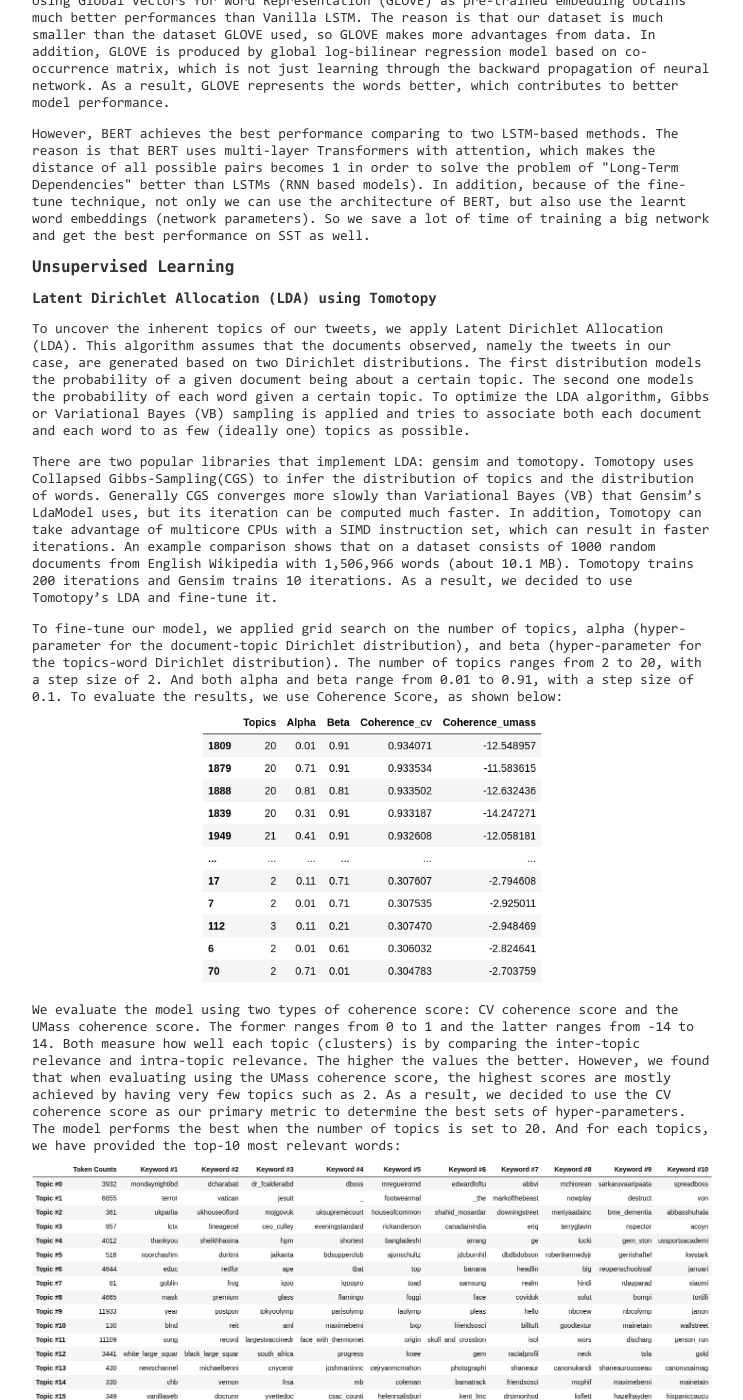
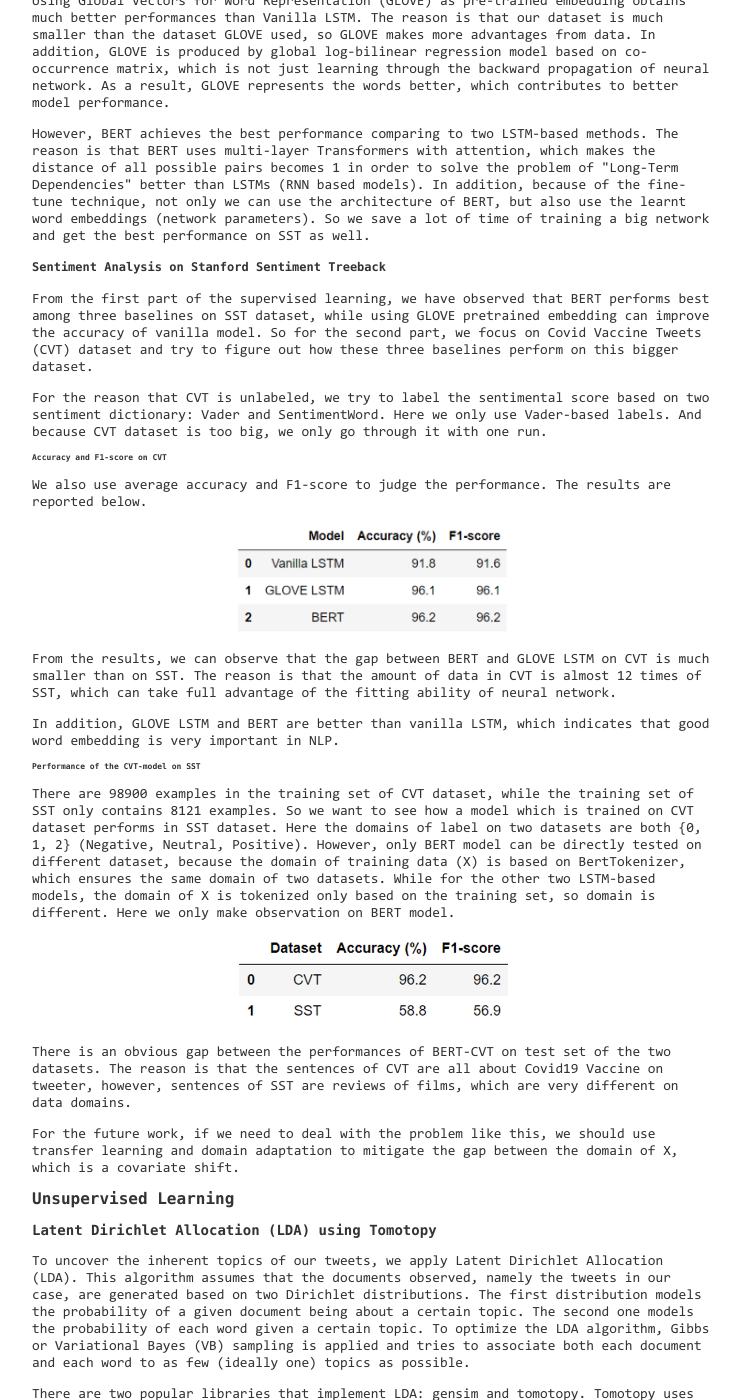
Before and after one commit to zhiyichenGT/zhiyichen.github.io, a Jekyll site: the page built from pages/results.html, in a window 1280 px wide and 1400 px high, scrolled down 3567 px. Shown: the whole window, without its empty margins (268-1011 px from the left). Built offline with Jekyll 4.4.1, drawn with Linux system fonts in a browser that asks for light colours.

Commit message:
supervised learning zhiyi

```diff
--- a/pages/results.html
+++ b/pages/results.html
@@ -128,6 +128,55 @@ title: Results
     However, BERT achieves the best performance comparing to two LSTM-based methods. The reason is that BERT uses multi-layer Transformers with attention, which makes the distance of all possible pairs becomes 1 in order to solve the problem of "Long-Term Dependencies" better than LSTMs (RNN based models). In addition, because of the fine-tune technique, not only we can use the architecture of BERT, but also use the learnt word embeddings (network parameters). So we save a lot of time of training a big network and get the best performance on SST as well.
 </p>
 
+<h4 id="logistics">Sentiment Analysis on Stanford Sentiment Treeback<br>
+</h4>
+
+<p>
+    From the first part of the supervised learning, we have observed that BERT performs best among three baselines on SST dataset, while using GLOVE pretrained embedding can improve the accuracy of vanilla model. So for the second part, we focus on Covid Vaccine Tweets (CVT) dataset and try to figure out how these three baselines perform on this bigger dataset.
+</p>
+
+<p>
+    For the reason that CVT is unlabeled, we try to label the sentimental score based on two sentiment dictionary: Vader and SentimentWord. Here we only use Vader-based labels. And because CVT dataset is too big, we only go through it with one run.
+</p>
+
+<h5 id="logistics">Accuracy and F1-score on CVT<br>
+</h5>
+
+<p>
+    We also use average accuracy and F1-score to judge the performance. The results are reported below.
+</p>
+
+<center>
+    <img src="../static/img/CVT_baselines.png" alt="Performance of three baselines on CVT" width="40%">
+</center>
+
+<p>
+    From the results, we can observe that the gap between BERT and GLOVE LSTM on CVT is much smaller than on SST. The reason is that the amount of data in CVT is almost 12 times of SST, which can take full advantage of the fitting ability of neural network.
+</p>
+
+<p>
+    In addition, GLOVE LSTM and BERT are better than vanilla LSTM, which indicates that good word embedding is very important in NLP.
+</p>
+
+<h5 id="logistics">Performance of the CVT-model on SST<br>
+</h5>
+
+<p>
+    There are 98900 examples in the training set of CVT dataset, while the training set of SST only contains 8121 examples. So we want to see how a model which is trained on CVT dataset performs in SST dataset. Here the domains of label on two datasets are both {0, 1, 2} (Negative, Neutral, Positive). However, only BERT model can be directly tested on different dataset, because the domain of training data (X) is based on BertTokenizer, which ensures the same domain of two datasets. While for the other two LSTM-based models, the domain of X is tokenized only based on the training set, so domain is different. Here we only make observation on BERT model.
+</p>
+
+<center>
+    <img src="../static/img/CVT_SST.png" alt="Performance of CVT-SST" width="40%">
+</center>
+
+<p>
+    There is an obvious gap between the performances of BERT-CVT on test set of the two datasets. The reason is that the sentences of CVT are all about Covid19 Vaccine on tweeter, however, sentences of SST are reviews of films, which are very different on data domains.
+</p>
+
+<p>
+    For the future work, if we need to deal with the problem like this, we should use transfer learning and domain adaptation to mitigate the gap between the domain of X, which is a covariate shift.
+</p>
+
 <h2 id="logistics">Unsupervised Learning<br>
 </h2>
 
```
Also changed, not shown: static/img/CVT_SST.png (added), static/img/CVT_baselines.png (added).
